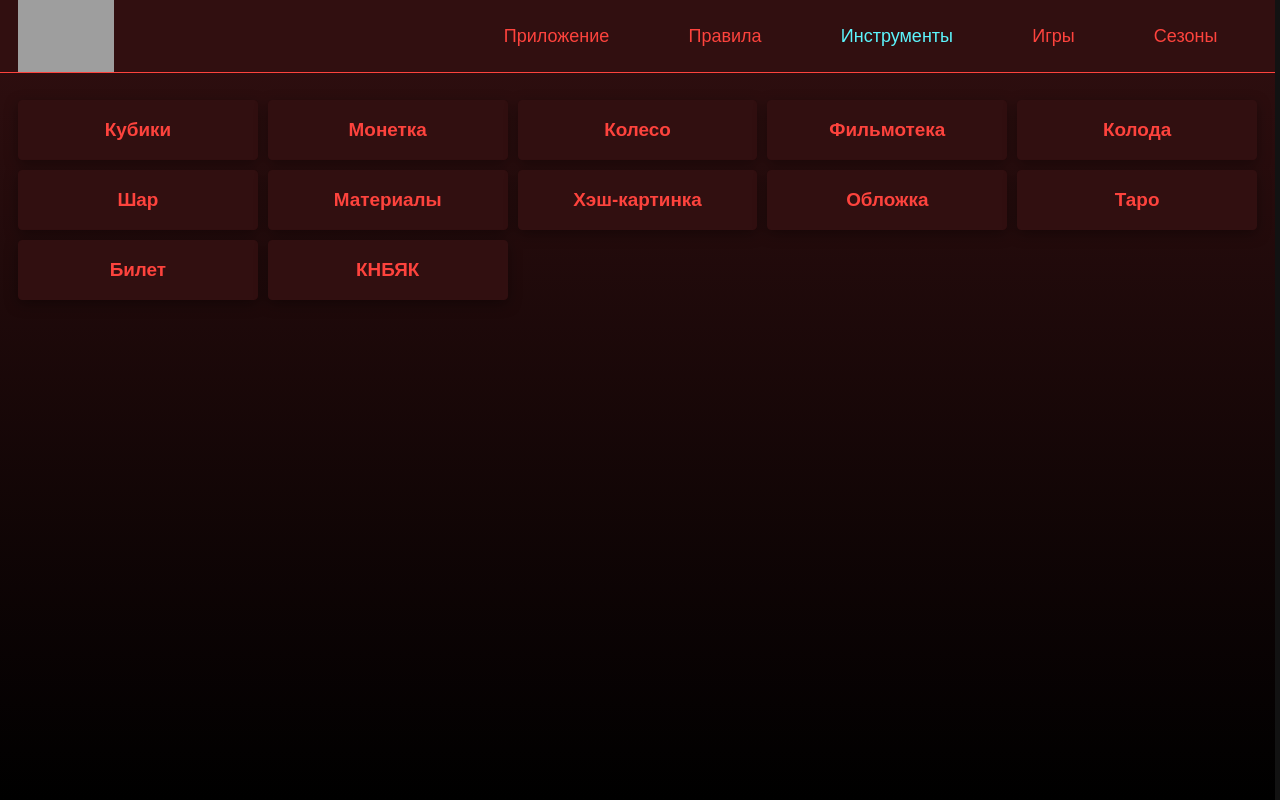
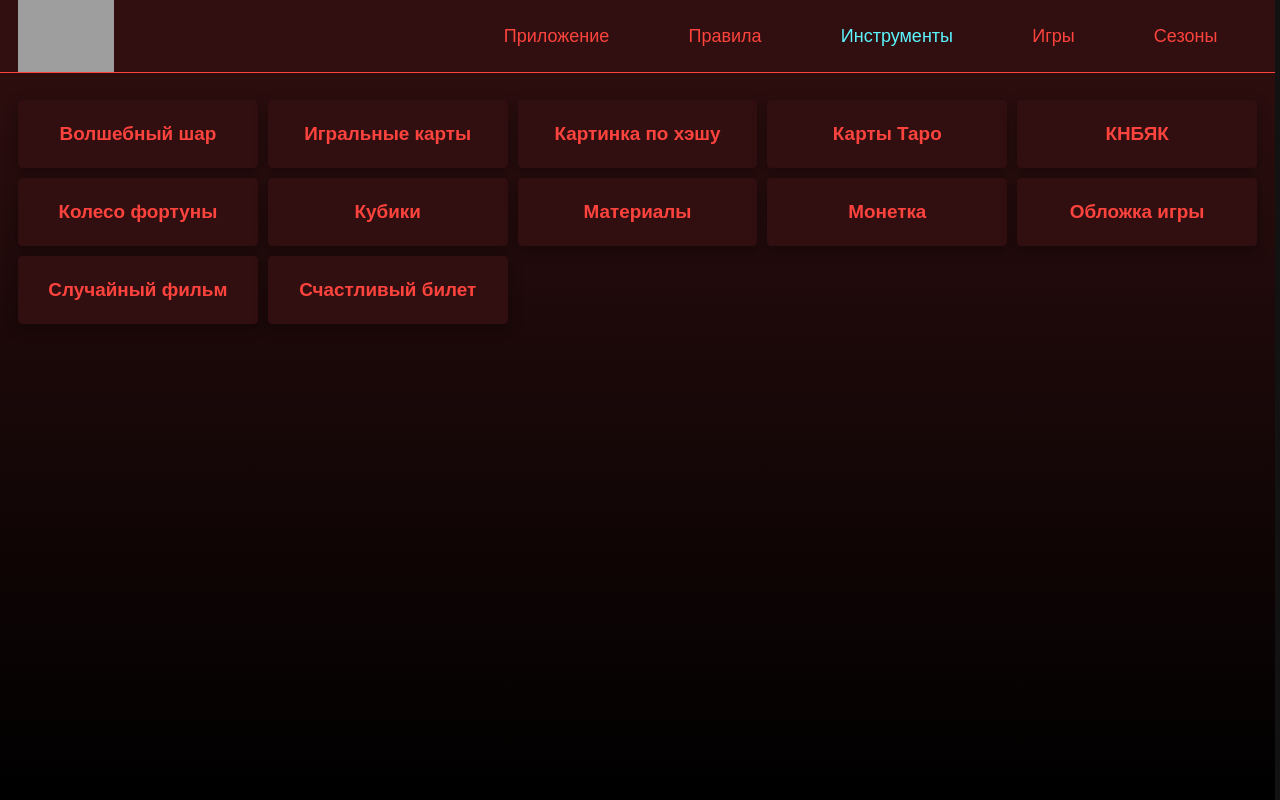
Before and after one commit to FavoriteGameGauntlet/LandingPage, a Vue app: page /tools in a window 1280 px wide. Built offline with nearby package versions, Linux system fonts and the light colour scheme; no server answers; grey boxes are pictures that could not be loaded; a web font is replaced by a local one.

Commit message:
Increase CardTabs padding and update Tools tab labels
Co-Authored-By: Claude Sonnet 4.6 <noreply@anthropic.com>

```diff
--- a/src/components/CardTabs.vue
+++ b/src/components/CardTabs.vue
@@ -42,7 +42,7 @@ function select(id: string) {
   display: flex;
   align-items: center;
   justify-content: center;
-  padding: 18px 12px;
+  padding: 22px;
   background: var(--color-control-bg);
   border: 1px solid var(--color-bg-secondary);
   color: var(--color-primary);
@@ -64,7 +64,7 @@ function select(id: string) {
   border-color: var(--color-bg-secondary);
   border-left-color: var(--color-accent);
   border-left-width: 3px;
-  padding-left: calc(12px - 2px);
+  padding-left: calc(16px - 2px);
   color: var(--color-accent);
   background: rgb(from var(--color-accent) r g b / 0.08);
 }
--- a/src/views/Tools.vue
+++ b/src/views/Tools.vue
@@ -17,18 +17,18 @@ import TarotCardWidget from '../components/TarotCardWidget.vue'
 import LuckyTicketWidget from '../components/LuckyTicketWidget.vue'
 import RpsLsWidget from '../components/RpsLsWidget.vue'
 const tools = [
+  { id: 'fortune', label: 'Волшебный шар' },
+  { id: 'card', label: 'Игральные карты' },
+  { id: 'images', label: 'Картинка по хэшу' },
+  { id: 'tarot', label: 'Карты Таро' },
+  { id: 'rpsls',  label: 'КНБЯК' },
+  { id: 'wheel', label: 'Колесо фортуны' },
   { id: 'dice', label: 'Кубики' },
+  { id: 'links', label: 'Материалы' },
   { id: 'coin', label: 'Монетка' },
-  { id: 'wheel', label: 'Колесо' },
-  { id: 'movie', label: 'Фильмотека' },
-  { id: 'card', label: 'Колода' },
-  { id: 'fortune', label: 'Шар' },
-  { id: 'links', label: 'Материалы' },
-  { id: 'images', label: 'Хэш-картинка' },
-  { id: 'gamecover', label: 'Обложка' },
-  { id: 'tarot', label: 'Таро' },
-  { id: 'ticket', label: 'Билет' },
-  { id: 'rpsls',  label: 'КНБЯК' },
+  { id: 'gamecover', label: 'Обложка игры' },
+  { id: 'movie', label: 'Случайный фильм' },
+  { id: 'ticket', label: 'Счастливый билет' },
 ]
 
 const active = ref('')
```
